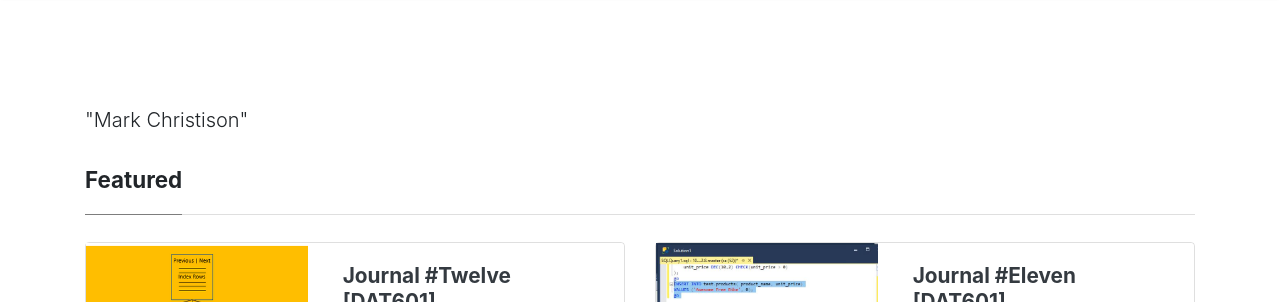
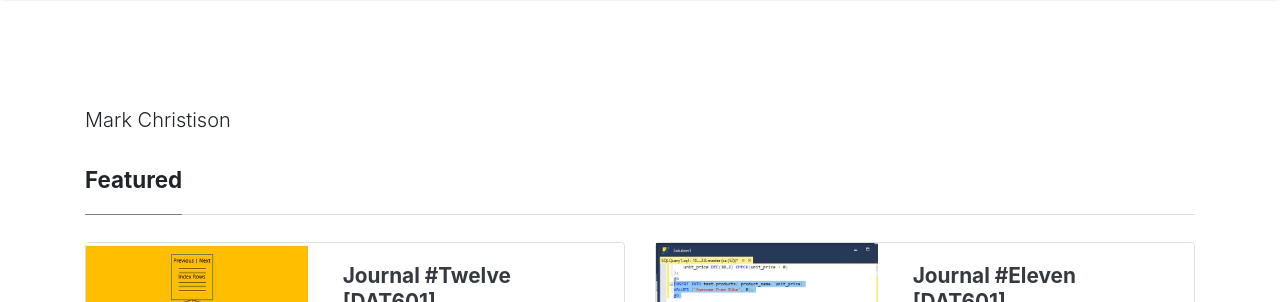
Before and after one commit to MCKevmeister/MCKevmeister.github.io, a Jekyll site: the page built from index.html, in a window 1280 px wide and 900 px high. Shown: the top 302 px of the window. Built offline with Jekyll 4.4.1, drawn with Linux system fonts in a browser that asks for light colours; nearby versions of some CDN libraries.

```diff
--- a/_layouts/default.html
+++ b/_layouts/default.html
@@ -144,8 +144,8 @@
         <div class="mainheading">
           <h1 class="sitetitle">{{ site.name }}</h1>
           <p class="lead">
-            "Mark Christison"
-            <!--{{ site.description }}-->
+            Mark Christison
+            <!-- {{ site.description }} -->
           </p>
         </div>
 
```
